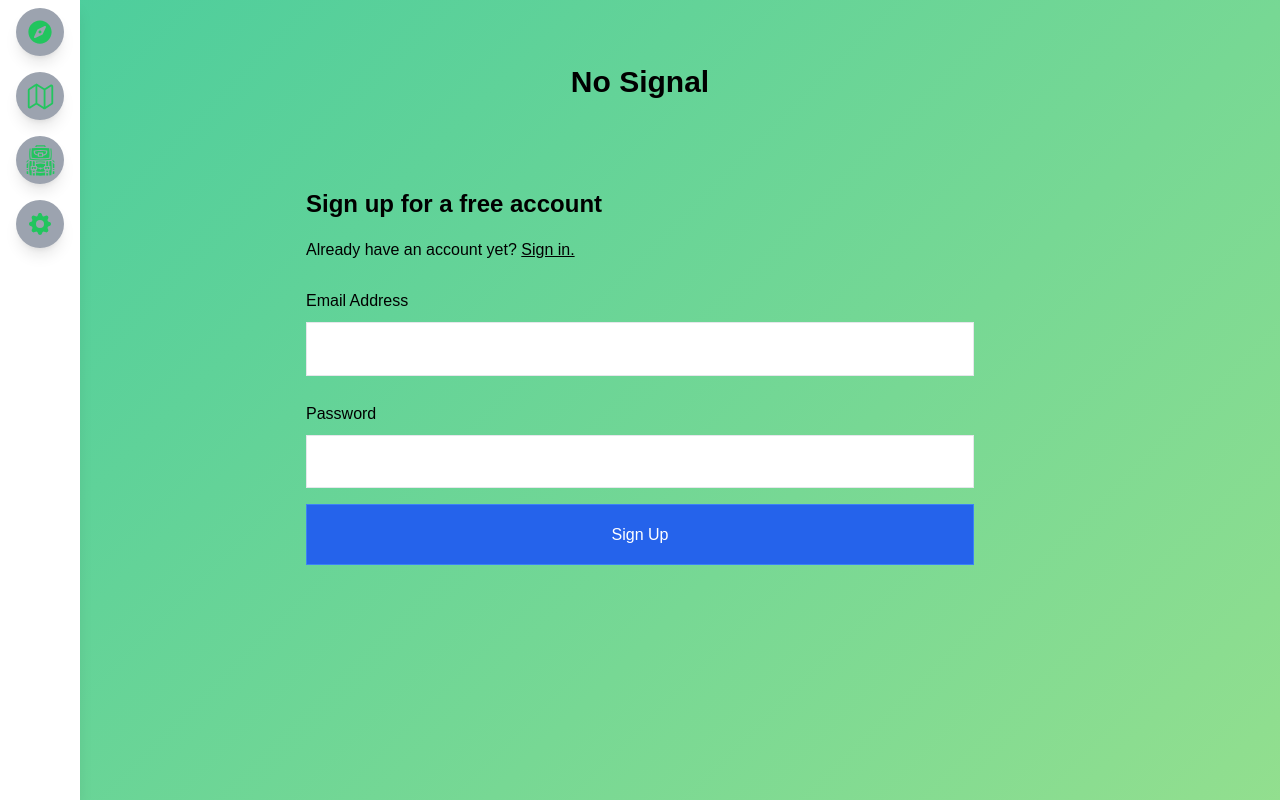
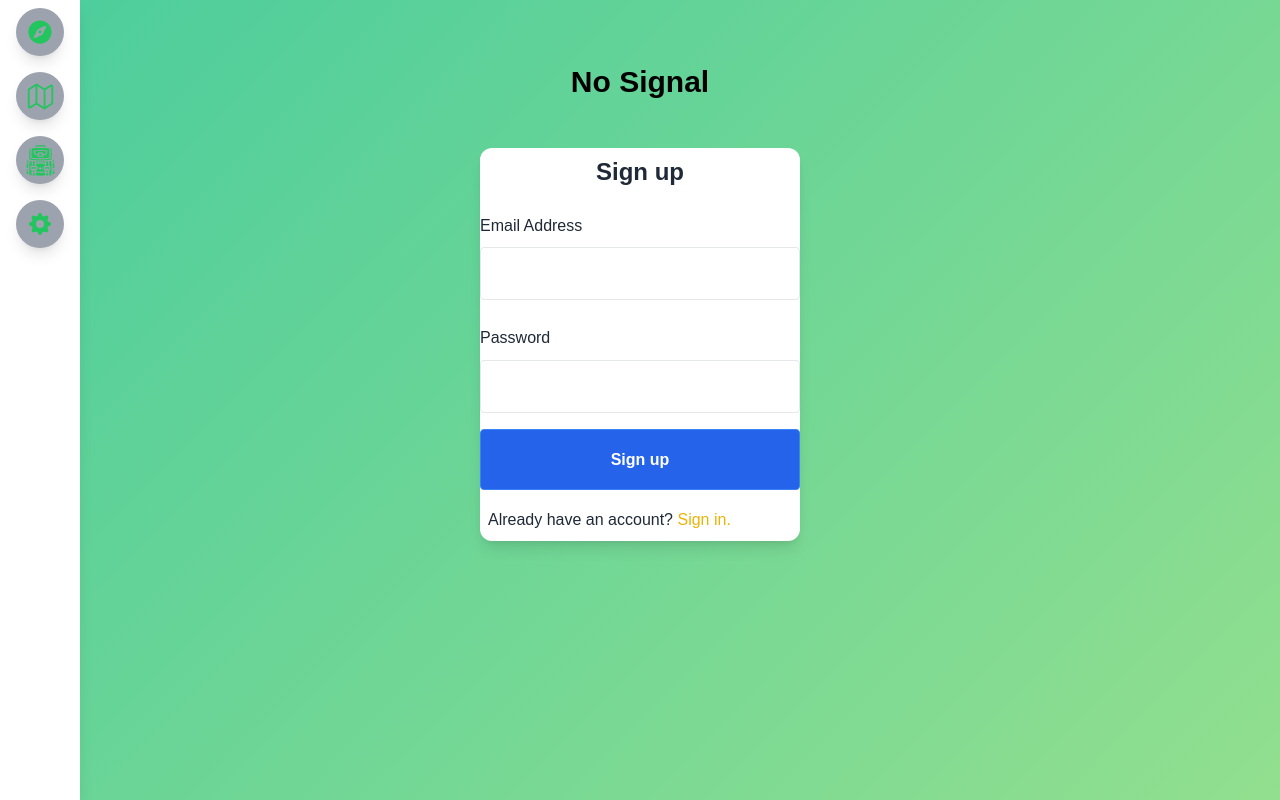
Before and after one commit to zperez0/no-signal, a React (Create React App) app: page /signup in a window 1280 px wide. Built offline with nearby package versions, Linux system fonts and the light colour scheme; no server answers.

Commit message:
style sign in/out forms. add card

```diff
--- a/src/components/users/SignIn.jsx
+++ b/src/components/users/SignIn.jsx
@@ -22,22 +22,25 @@ const SignIn = () => {
   };
 
   return (
-    <div className="max-w-[700px] mx-auto my-16 p-4">
+    <>
+      <div className="container py-12 px-6 h-full">
+        <div className="flex justify-center items-center flex-wrap h-full g-6 text-gray-800">
+              <div className="max-w-md mx-auto bg-white rounded-xl shadow-lg overflow-hidden md:max-w-2xl">
+                <div className="signCard">
+                  <div className="h-100 w-full object-cover md:h-full md:w-80 ">
                     <div>
-        <h1 className="text-2xl font-bold py-2">Sign in to your account</h1>
-        <p className="py-2">
-          Don't have an account yet?{" "}
-          <Link to="/signup" className="underline">
-            Sign up.
-          </Link>
-        </p>
+                      <h1 className="text-2xl font-bold py-2 text-center">
+                        Sign in
+                      </h1>
                     </div>
                     <form onSubmit={handleSubmit}>
-        <div className="flex flex-col py-2">
-          <label className="py-2 font-medium">Email Address</label>
+                      <div className="boarder white flex flex-col py-2">
+                        <label className="py-2 font-medium ">
+                          Email Address
+                        </label>
                         <input
                           onChange={(e) => setEmail(e.target.value)}
-            className="border p-3"
+                          className="border p-3 rounded"
                           type="email"
                         />
                       </div>
@@ -45,15 +48,30 @@ const SignIn = () => {
                         <label className="py-2 font-medium">Password</label>
                         <input
                           onChange={(e) => setPassword(e.target.value)}
-            className="border p-3"
+                          className="border p-3 rounded"
                           type="password"
                         />
                       </div>
-        <button className="border border-blue-500 bg-blue-600 hover:bg-blue-500 w-full p-4 my-2 text-white">
+
+                      <button className="border border-blue-500 bg-blue-600 hover:bg-blue-500 w-full p-4 my-2 text-white font-bold rounded">
                         Sign In
                       </button>
+                      <p className="inline-block p-2">
+                        Don't have an account?{" "}
+                        <Link
+                          to="/signup"
+                          className="text-yellow-500  hover:underline"
+                        >
+                          Sign up.
+                        </Link>
+                      </p>
                     </form>
                   </div>
+                </div>
+              </div>
+            </div>
+          </div>
+    </>
   );
 };
 
--- a/src/components/users/SignUp.jsx
+++ b/src/components/users/SignUp.jsx
@@ -24,22 +24,25 @@ const SignUp = () => {
   };
 
   return (
-    <div className="max-w-[700px] mx-auto my-16 p-4">
+    <>
+      <div className="container py-12 px-6 h-full">
+        <div className="flex justify-center items-center flex-wrap h-full g-6 text-gray-800">
+              <div className="max-w-md mx-auto bg-white rounded-xl shadow-lg overflow-hidden md:max-w-2xl">
+                <div className="signCard">
+                  <div className="h-100 w-full object-cover md:h-full md:w-80 ">
                     <div>
-        <h1 className="text-2xl font-bold py-2">Sign up for a free account</h1>
-        <p className="py-2">
-          Already have an account yet?{" "}
-          <Link to="/" className="underline">
-            Sign in.
-          </Link>
-        </p>
+                      <h1 className="text-2xl font-bold py-2 text-center">
+                        Sign up
+                      </h1>
                     </div>
                     <form onSubmit={handleSubmit}>
-        <div className="flex flex-col py-2">
-          <label className="py-2 font-medium">Email Address</label>
+                      <div className="boarder white flex flex-col py-2">
+                        <label className="py-2 font-medium ">
+                          Email Address
+                        </label>
                         <input
                           onChange={(e) => setEmail(e.target.value)}
-            className="border p-3"
+                          className="border p-3 rounded"
                           type="email"
                         />
                       </div>
@@ -47,15 +50,30 @@ const SignUp = () => {
                         <label className="py-2 font-medium">Password</label>
                         <input
                           onChange={(e) => setPassword(e.target.value)}
-            className="border p-3"
+                          className="border p-3 rounded"
                           type="password"
                         />
                       </div>
-        <button className="border border-blue-500 bg-blue-600 hover:bg-blue-500 w-full p-4 my-2 text-white">
-          Sign Up
+
+                      <button className="border border-blue-500 bg-blue-600 hover:bg-blue-500 w-full p-4 my-2 text-white font-bold rounded">
+                        Sign up
                       </button>
+                      <p className="inline-block p-2">
+                        Already have an account?{" "}
+                        <Link
+                          to="/"
+                          className="text-yellow-500  hover:underline"
+                        >
+                          Sign in.
+                        </Link>
+                      </p>
                     </form>
                   </div>
+                </div>
+              </div>
+            </div>
+          </div>
+    </>
   );
 };
 
```
Lines whose indentation alone changed are shown as unchanged.
